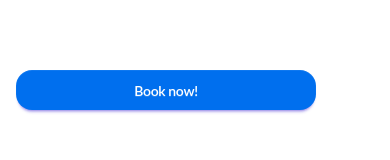
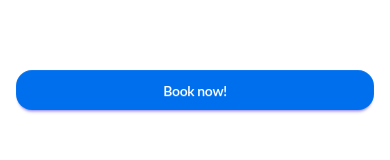
Before and after one commit to mikohan/cleaning-test-nextjs-kitchen, a Next.js app: page / in a window 390 px wide. Shown: the part 514-674 px from the top of the page. Built offline with nearby package versions, Linux system fonts and the light colour scheme.

Commit message:
Video added to gitignore

```diff
--- a/app/globals.css
+++ b/app/globals.css
@@ -47,5 +47,5 @@ body,
   --font-blauerSemibold: Blauer Nue Semibold, sans-serif;
 }
 .btn {
-  @apply bg-couchBlue inline-flex w-full max-w-[300px] justify-center text-white rounded-2xl px-8 py-4 mt-16 tracking-tight;
+  @apply bg-couchBlue inline-flex w-full md:max-w-[300px] justify-center text-white rounded-2xl px-8 py-4 mt-16 tracking-tight;
 }
```
Also changed, not shown: 1 other file (tests, documents, lock files or other folders).
